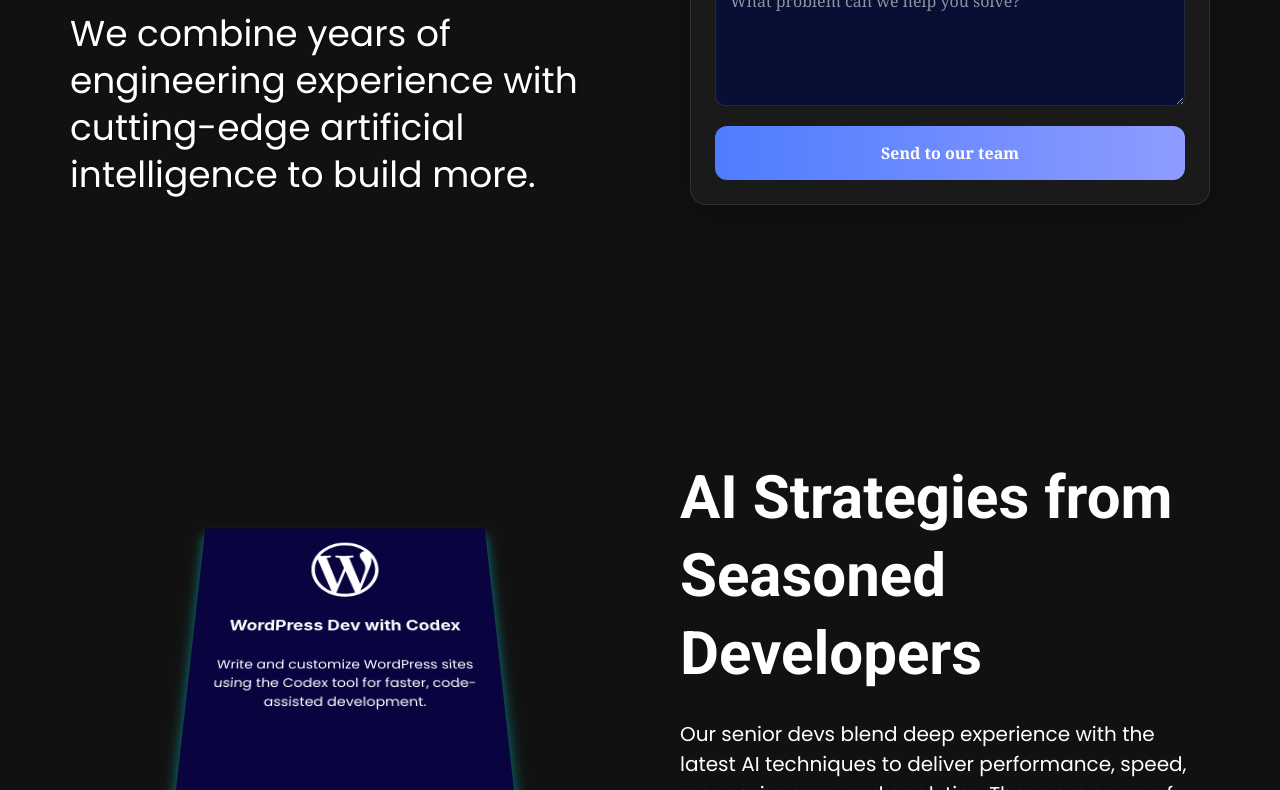
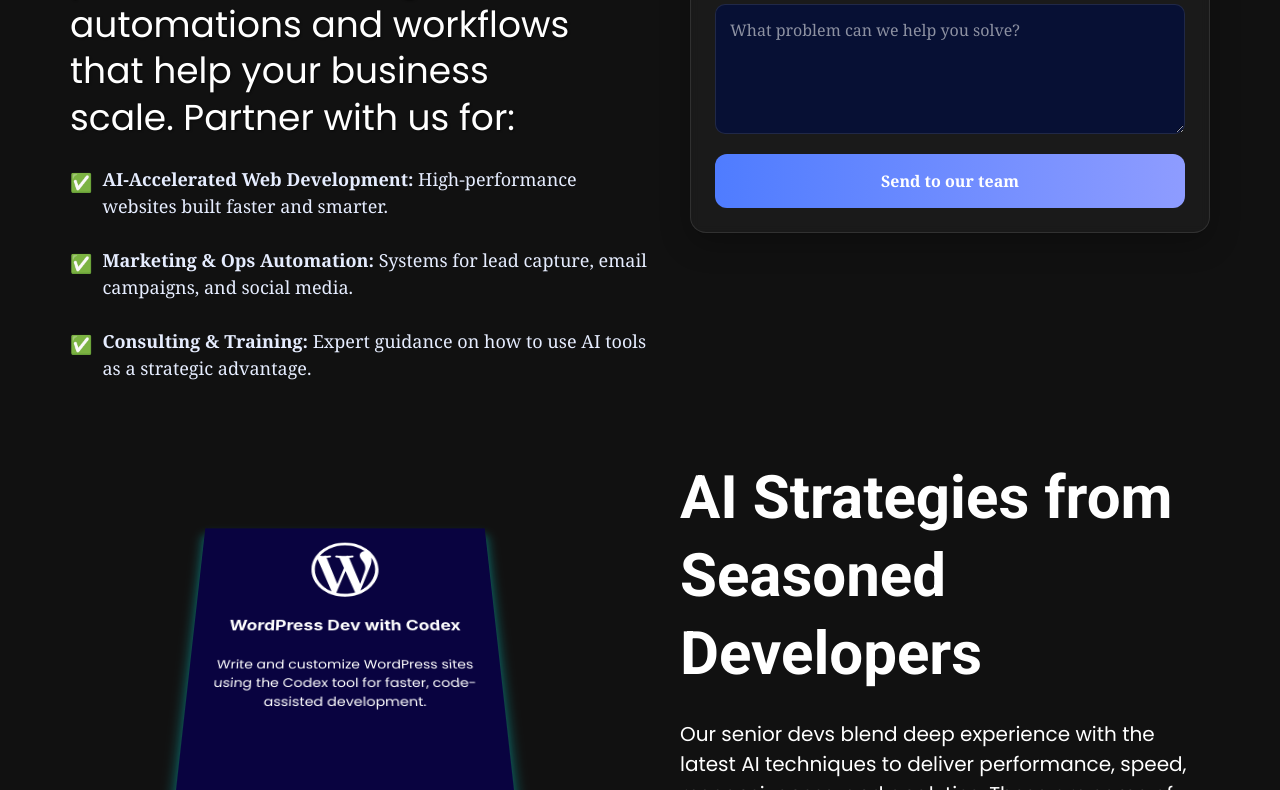
Before and after one commit to theremotecreative/the-remote-creative-v3, a Gatsby site: page / in a window 1280 px wide. Shown: the part 481-1271 px from the top of the page. Built offline with nearby package versions, Linux system fonts and the light colour scheme; Gatsby itself is replaced by a stand-in of ours; no server answers.

Commit message:
Update hero copy and bullet styling

```diff
--- a/src/components/home-components/hero-section.js
+++ b/src/components/home-components/hero-section.js
@@ -55,14 +55,28 @@ const HeroSection = () => {
             <ParticleBG />
             <div className="hero-inner">
                 <div className="hero-content">
-                    <h1>Senior Developers Supercharged with AI</h1>
-                    <p>We combine years of engineering experience with cutting-edge artificial intelligence to build more.</p>
+                    <h1>Your Strategic Partner for AI Development and Automation</h1>
+                    <p>We go beyond building websites. Our team leverages AI to create powerful marketing automations and workflows that help your business scale. Partner with us for:</p>
+                    <ul className="hero-bullets">
+                        <li>
+                            <span className="bullet-icon" aria-hidden="true">✅</span>
+                            <span><strong>AI-Accelerated Web Development:</strong> High-performance websites built faster and smarter.</span>
+                        </li>
+                        <li>
+                            <span className="bullet-icon" aria-hidden="true">✅</span>
+                            <span><strong>Marketing & Ops Automation:</strong> Systems for lead capture, email campaigns, and social media.</span>
+                        </li>
+                        <li>
+                            <span className="bullet-icon" aria-hidden="true">✅</span>
+                            <span><strong>Consulting & Training:</strong> Expert guidance on how to use AI tools as a strategic advantage.</span>
+                        </li>
+                    </ul>
                 </div>
                 <div className="hero-form">
                     <HeroFormWrapper onSubmit={handleSubmit}>
                         <div className="form-header">
-                            <h2>Tell us about your project</h2>
-                            <p>Share your email and a quick project summary and we will follow up with next steps.</p>
+                            <h2>Tell us what you need to build or learn</h2>
+                            <p>Share your email and a quick summary. Whether you need web work, marketing automation, or AI consulting, we will reply with the next steps.</p>
                         </div>
                         <label htmlFor="name">Name</label>
                         <input
@@ -235,6 +249,26 @@ const HeroMain = styled.section`
             transform: translateZ(60px);
             text-shadow: 1px 1px 2px rgba(0,0,0,.5);
         }
+        .hero-bullets {
+            list-style: none;
+            padding: 0;
+            margin: 24px 0 0;
+            display: grid;
+            gap: 14px;
+        }
+        .hero-bullets li {
+            display: grid;
+            grid-template-columns: auto 1fr;
+            align-items: flex-start;
+            gap: 10px;
+            color: #e6edff;
+            font-size: 18px;
+            line-height: 1.5;
+        }
+        .bullet-icon {
+            font-size: 18px;
+            margin-top: 3px;
+        }
     }
     .hero-form {
         grid-area: form;
```
